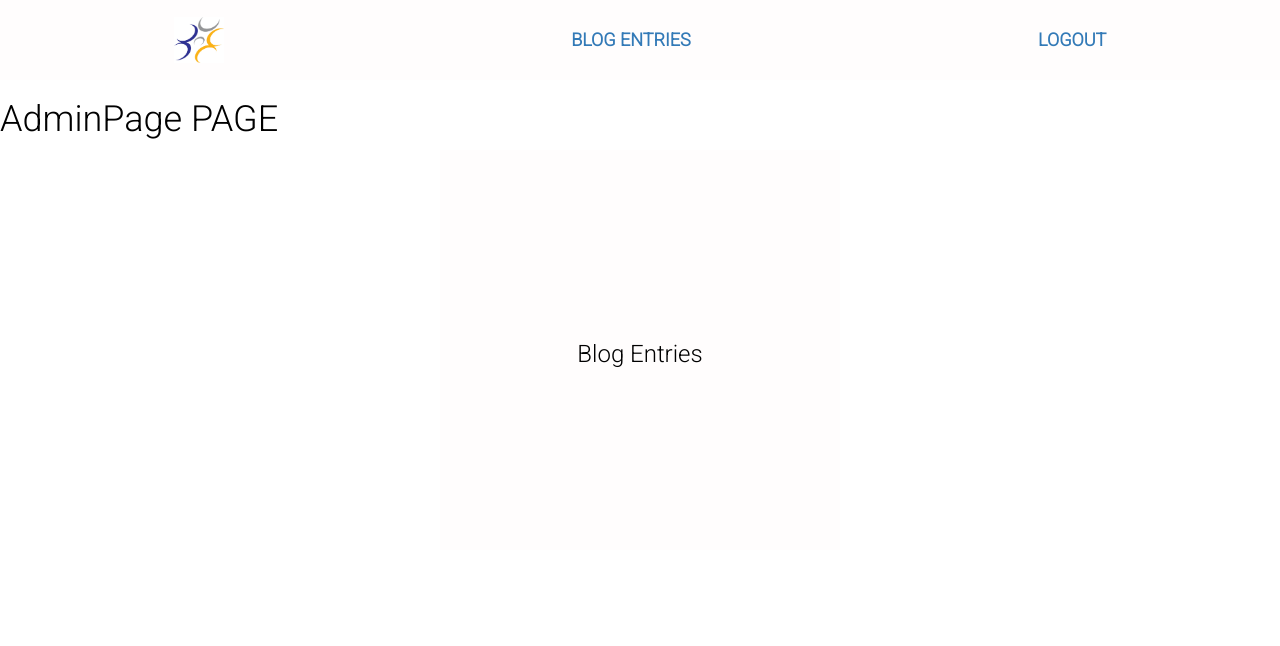
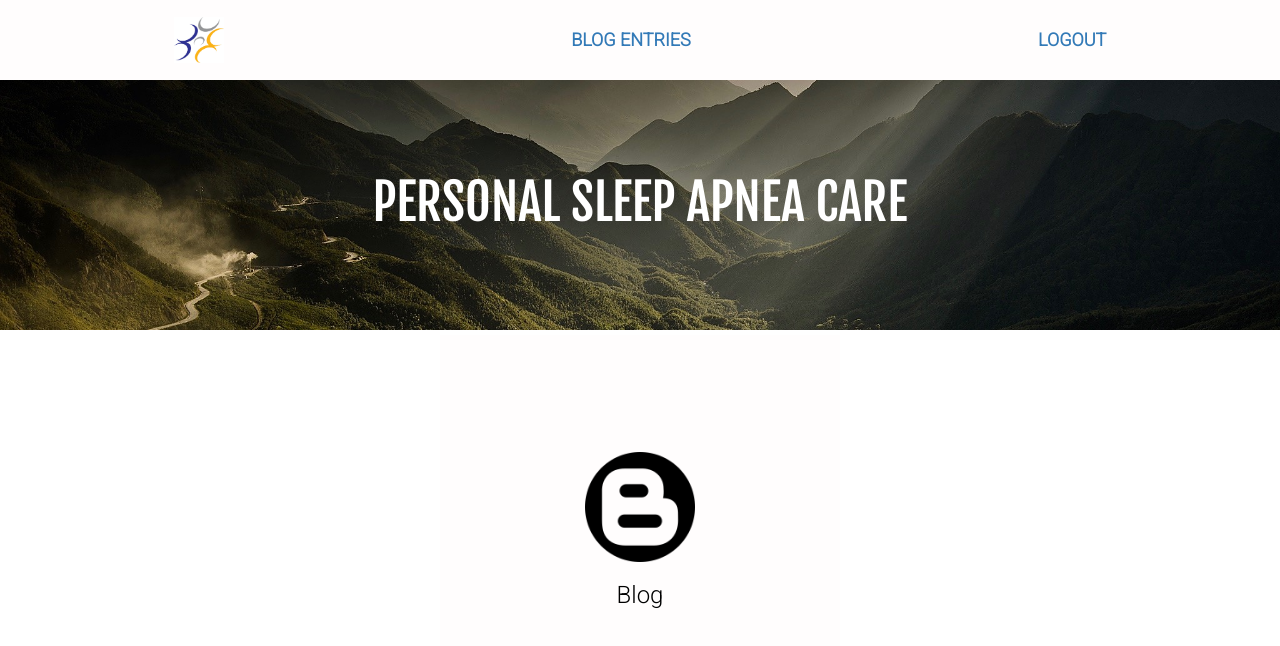
Before and after one commit to mitch-foster/personal_project, a React (Create React App) app: page /admin in a window 1280 px wide. Shown: the top 646 px of the page. Built offline with nearby package versions, Linux system fonts and the light colour scheme; no server answers.

Commit message:
Admin styling in progress

```diff
--- a/src/App.css
+++ b/src/App.css
@@ -104,9 +104,24 @@ div {
     width: 110px;
     margin-bottom: 40px; }
 
-.admin_page_div {
+.admin {
+  width: 85vw;
+  padding-left: 15vw;
   display: flex;
-  justify-content: space-around; }
+  justify-content: center; }
+
+.admin_navagation_div {
+  display: flex;
+  justify-content: space-around;
+  height: 400px;
+  width: 400px;
+  background: #fffdfd;
+  display: flex;
+  align-items: center;
+  justify-content: center;
+  flex-direction: column; }
+  .admin_navagation_div img {
+    width: 110px; }
 
 .treatment_options {
   display: flex;
@@ -125,12 +140,15 @@ div {
 
 .treatment_image_appliance {
   background: url(./components/oral_appliance.jpg) center no-repeat;
+  background-size: contain;
   width: 400px;
   height: 400px;
   align-self: center; }
 
 .treatment_image_mask {
   background: url(./components/cpap_mask.png) center no-repeat;
+  background-size: contain;
+  background-color: white;
   width: 400px;
   height: 400px;
   align-self: center; }
@@ -201,6 +219,30 @@ div {
   width: 40vw;
   margin-bottom: 3vh;
   font-size: 120%; }
+
+.admin_login {
+  background: url(./components/mountains.jpg) no-repeat;
+  height: 100vh;
+  display: flex;
+  justify-content: center;
+  align-items: center; }
+
+.login_portal {
+  background: rgba(0, 0, 0, 0.35);
+  color: white;
+  width: 400px;
+  height: 400px;
+  display: flex;
+  justify-content: center;
+  align-items: center;
+  flex-direction: column; }
+  .login_portal img {
+    width: 110px; }
+  .login_portal .btn {
+    background: #0075c1;
+    border-color: #0075c1;
+    color: white;
+    margin-bottom: 5px; }
 
 .button {
   display: inline-block;
--- a/src/App.scss
+++ b/src/App.scss
@@ -38,6 +38,7 @@ html {
 }
 
 div {
+  // background-color: whitesmoke;
   color: black;
   font-family: $psac_font;
 }
@@ -129,9 +130,26 @@ div {
   }
 }
 
-.admin_page_div {
+.admin {
+  width: 85vw;
+  padding-left: 15vw;
+  display: flex;
+  justify-content: center;
+}
+
+.admin_navagation_div {
   display: flex;
   justify-content: space-around;
+  height: 400px;
+  width: 400px;
+  background: $navbar_color;
+  display: flex;
+  align-items: center;
+  justify-content: center;
+  flex-direction: column;
+  img {
+    width: 110px;
+  }
 }
 
 .treatment_options {
@@ -154,6 +172,7 @@ div {
 
 .treatment_image_appliance {
   background: url(./components/oral_appliance.jpg) center no-repeat;
+  background-size: contain;
   width: 400px;
   height: 400px;
   align-self: center;
@@ -161,6 +180,8 @@ div {
 
 .treatment_image_mask {
   background: url(./components/cpap_mask.png) center no-repeat;
+  background-size: contain;
+  background-color: white;
   width: 400px;
   height: 400px;
   align-self: center;
@@ -245,6 +266,34 @@ div {
   width: 40vw;
   margin-bottom: 3vh;
   font-size: 120%;
+}
+
+.admin_login {
+  background: url(./components/mountains.jpg) no-repeat;
+  height: 100vh;
+  display: flex;
+  justify-content: center;
+  align-items: center;
+}
+
+.login_portal {
+  background: rgba(0,0,0,0.35);
+  color: white;
+  width: 400px;
+  height: 400px;
+  display: flex;
+  justify-content: center;
+  align-items: center;
+  flex-direction: column;
+    img {
+    width: 110px;
+  }
+    .btn {
+      background: $psac_blue;
+      border-color: $psac_blue;
+      color: white;
+      margin-bottom: 5px;
+    }
 }
 
 .button {
--- a/src/components/AdminBlog.js
+++ b/src/components/AdminBlog.js
@@ -43,7 +43,12 @@ class AdminBlog extends Component {
             return (
                 <div>
                     <AdminNavBar className='NavBar'/>
+                    <div style ={{marginBottom: '5px'}}className='mountain_div'>
+                        <h1>PERSONAL SLEEP APNEA CARE</h1>
+                    </div>
+                    <div style={{display: 'flex', justifyContent: 'center'}}>
                         <img src={loading} alt='Loading'/>
+                    </div>
                 </div>
             )
         }
@@ -60,15 +65,25 @@ class AdminBlog extends Component {
             return (
                  <div>
                     <AdminNavBar className='NavBar'/>
+                    <div style ={{marginBottom: '5px'}}className='mountain_div'>
+                        <h1>PERSONAL SLEEP APNEA CARE</h1>
+                    </div>
+                    <div style={{display: 'flex', justifyContent: 'center'}}>
                         <img src={loading} alt='Loading'/>
+                    </div>
                 </div>
             )
         }
         return (
             <div>
                 <AdminNavBar className='NavBar'/>
-                <div style={{height: '250px', background: 'gray'}}></div>
-                <h1>AdminBlog PAGE</h1>
+                <div style ={{marginBottom: '5px'}}className='mountain_div'>
+                        <h1>PERSONAL SLEEP APNEA CARE</h1>
+                </div>
+                <div style={{display: 'flex', justifyContent: 'center'}} >
+                    <h1>BLOG</h1>
+                </div>
+                <div className='posts'>
                     <div>
                         <Link to = '/adminblogcreatepost'>
                             <Button>New Post</Button>
@@ -76,6 +91,7 @@ class AdminBlog extends Component {
                     </div>
                     {displayAdminPosts}
                 </div>
+            </div>
         );
     }
 }
--- a/src/components/AdminPage.js
+++ b/src/components/AdminPage.js
@@ -1,7 +1,10 @@
 import React, { Component } from 'react';
+import {Link} from 'react-router-dom';
+
 import AdminNavBar from './AdminNavBar';
 import NavBar from './NavBar';
 import loading from './loading.gif';
+import blog from './blog.png';
 
 class AdminPage extends Component {
     render() {
@@ -9,7 +12,12 @@ class AdminPage extends Component {
             return (
                 <div>
                     <AdminNavBar className='NavBar'/>
-                     <img src={loading} alt='Loading'/>
+                    <div style ={{marginBottom: '5px'}}className='mountain_div'>
+                        <h1>PERSONAL SLEEP APNEA CARE</h1>
+                    </div>
+                    <div style={{display: 'flex', justifyContent: 'center'}}>
+                        <img src={loading} alt='Loading'/>
+                    </div>
                 </div>
             )
         }
@@ -25,10 +33,16 @@ class AdminPage extends Component {
         return (
             <div>
                 <AdminNavBar className='NavBar'/>
-                <h1>AdminPage PAGE</h1>
-                <div className='admin_page_div'>
-                    <div className='navagation_div'><h3>Blog Entries</h3></div>
-                    {/* <div className='navagation_div'><h3>News Articles</h3></div> */}
+                 <div style ={{marginBottom: '5px'}}className='mountain_div'>
+                    <h1>PERSONAL SLEEP APNEA CARE</h1>
+                </div>
+                <div className='admin'>
+                    <div className='admin_navagation_div'>
+                        <Link to='/adminblog'>
+                            <img src={blog} alt="blog"/>
+                        </Link>
+                        <h3 style={{textAlign: 'center'}}>Blog</h3>
+                    </div>
                 </div>
             </div>
         );
--- a/src/components/Blog.js
+++ b/src/components/Blog.js
@@ -66,7 +66,7 @@ class Blog extends Component {
                 <div className='posts'>
                     {displayPosts}
                 </div>
-                <div style={{height: '10vh'}}></div>
+                <div style={{height: '10vh', display: 'flex', justifyContent: 'center'}}><h4 style={{textAlign: 'center', alignSelf: 'center'}}>Want to learn more? <Link to='/contactus'>Contact us</Link> for more info.</h4></div>
             </div>
         );
     }
--- a/src/components/BlogPost.js
+++ b/src/components/BlogPost.js
@@ -74,7 +74,7 @@ class BlogPost extends Component {
                         <div dangerouslySetInnerHTML={{__html: this.state.post[0].text}}></div>
                     </div>
                 </div>
-                <div style={{height: '10vh'}}></div>
+                <div style={{height: '10vh', display: 'flex', justifyContent: 'center'}}><h4 style={{textAlign: 'center', alignSelf: 'center'}}>Want to learn more? <Link to='/contactus'>Contact us</Link> for more info.</h4></div>
             </div>
         );
     }
--- a/src/components/ContactUs.js
+++ b/src/components/ContactUs.js
@@ -1,5 +1,4 @@
 import React, { Component } from 'react';
-import {Link} from 'react-router-dom';
 import {Button} from 'react-bootstrap';
 
 import NavBar from './NavBar';
@@ -8,6 +7,9 @@ import email from './email.png';
 import office from './office.png';
 
 class ContactUs extends Component {
+    componentDidMount() {
+        window.scrollTo(0,0);
+    }
     render() {
         return (
             <div>
@@ -16,9 +18,11 @@ class ContactUs extends Component {
                 <div className='mountain_div'>
                     <h1>PERSONAL SLEEP APNEA CARE</h1>
                     <h2>Your Sleep Apnea Specialist</h2>
-                    <Link to='/contactus'>
-                        <Button className='contact'>SCHEDULE YOUR CONSULTATION</Button>
-                    </Link>
+                    {/* <Button className='contact'
+                            onClick={()=> {window.scrollTo(500,0); console.log('click')}}
+                    >
+                        SCHEDULE YOUR CONSULTATION
+                    </Button> */}
                 </div>
                 <h1 style={{textAlign: 'center', marginBottom: '3vh'}}>Contact Us</h1>
                  <div className='contact_us'>
--- a/src/components/TreatmentOptions.js
+++ b/src/components/TreatmentOptions.js
@@ -26,7 +26,7 @@ class TreatmentOptions extends Component {
                 <div className='treatment'>
                     <div className='treatment_image_appliance'></div>
                     <div className='treatment_description'>
-                        <h2 style={{alignSelf: 'center'}}>Treatment 1 Name</h2>
+                        <h2 style={{alignSelf: 'center'}}>Oral Applaince</h2>
                         <h3 style={{textAlign: 'center'}}>Description of the Treatment 1. Description of the Treatment 1. Description of the Treatment 1. Description of the Treatment 1.</h3>
                         <h3 style={{paddingLeft: '2vw'}}>Pros</h3>
                         <ul style={{paddingLeft: '5vw'}}>
@@ -39,7 +39,7 @@ class TreatmentOptions extends Component {
                 <div className='treatment'>
                     <div className='treatment_image_mask'></div>
                     <div className='treatment_description'>
-                        <h2 style={{alignSelf: 'center'}}>Treatment 2 Name</h2>
+                        <h2 style={{alignSelf: 'center'}}>CPAP Oxygen Mask</h2>
                         <h3>Description of the Treatment 2. Description of the Treatment 2. Description of the Treatment 2. Description of the Treatment 2.</h3>
                         <h3 style={{paddingLeft: '2vw'}}>Pros</h3>
                         <ul style={{paddingLeft: '5vw'}}>
```
Also changed, not shown: src/components/AdminLogin.js (+15 -10 lines), src/components/blog.png (added). Lines whose indentation alone changed are shown as unchanged.
